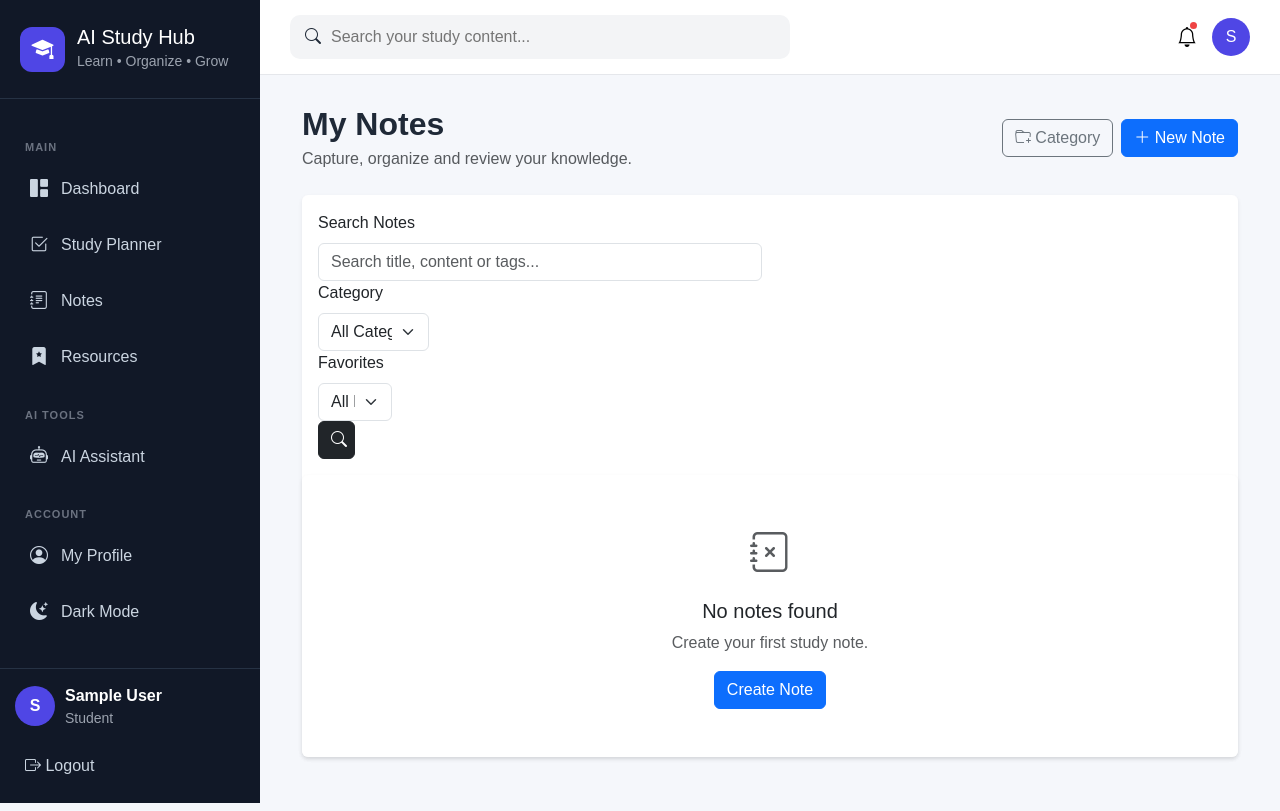
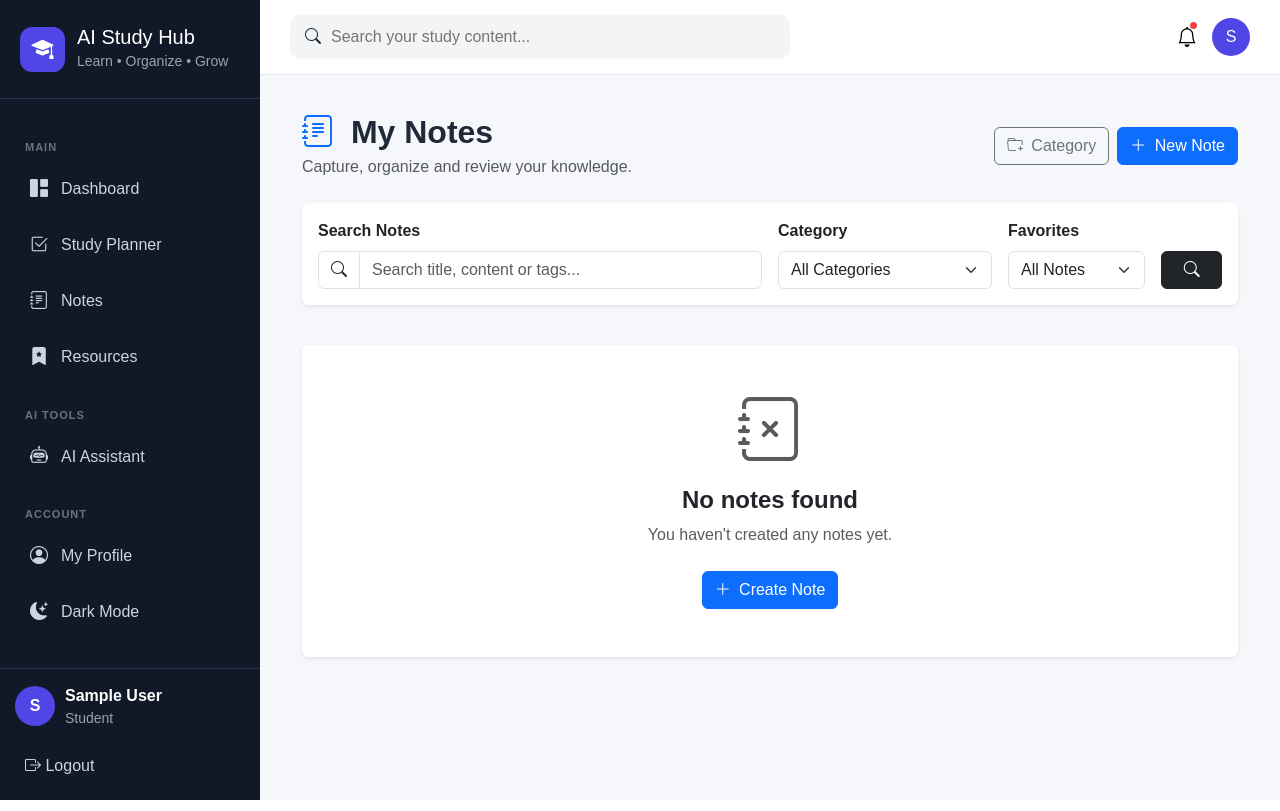
Before and after one commit to mrrdwan370-a11y/AI-study, a Django app: page /notes/ in a window 1280 px wide. Run offline with Django 5.2, Linux system fonts and the light colour scheme; the visitor is signed in with stand-in values (Sample User, id 1); data that the repository does not hold is empty.

Commit message:
Added new feature

```diff
--- a/notes/templates/notes/notes_list.html
+++ b/notes/templates/notes/notes_list.html
@@ -1,18 +1,20 @@
-
 {% extends "base.html" %}
 {% load static %}
+
 {% block title %}
 My Notes | AI Study Hub
 {% endblock %}
 
 {% block content %}
 
-<div class="container-fluid">
+<div class="container-fluid py-2">
 
-    <div class="d-flex justify-content-between align-items-center mb-4">
+    <!-- Header -->
+    <div class="d-flex flex-column flex-md-row justify-content-between align-items-md-center gap-3 mb-4">
 
         <div>
             <h2 class="fw-bold mb-1">
+                <i class="bi bi-journal-text text-primary me-2"></i>
                 My Notes
             </h2>
 
@@ -23,22 +25,18 @@ My Notes | AI Study Hub
 
         <div class="d-flex gap-2">
 
-            <a
-                href="{% url 'category_create' %}"
+            <a href="{% url 'category_create' %}"
                class="btn btn-outline-secondary">
 
-                <i class="bi bi-folder-plus"></i>
-
+                <i class="bi bi-folder-plus me-1"></i>
                 Category
 
             </a>
 
-            <a
-                href="{% url 'note_create' %}"
+            <a href="{% url 'note_create' %}"
                class="btn btn-primary">
 
-                <i class="bi bi-plus-lg"></i>
-
+                <i class="bi bi-plus-lg me-1"></i>
                 New Note
 
             </a>
@@ -48,23 +46,27 @@ My Notes | AI Study Hub
     </div>
 
 
-    <!-- Search & Filter -->
-
+    <!-- Search & Filters -->
     <div class="card border-0 shadow-sm mb-4">
 
         <div class="card-body">
 
-            <form
-                method="GET"
-                class="row g-3">
+            <form method="GET" class="row g-3">
 
+                <!-- Search -->
                 <div class="col-12 col-lg-6">
 
-                    <label class="form-label">
+                    <label class="form-label fw-semibold">
                         Search Notes
                     </label>
 
                     <div class="position-relative">
+
+                        <div class="input-group">
+
+                            <span class="input-group-text bg-white">
+                                <i class="bi bi-search"></i>
+                            </span>
 
                             <input
                                 type="text"
@@ -75,18 +77,24 @@ My Notes | AI Study Hub
                                 autocomplete="off"
                                 placeholder="Search title, content or tags...">
 
+                        </div>
+
+                        <!-- Live Search Results -->
                         <div
                             id="liveSearchResults"
                             class="list-group position-absolute w-100 shadow-sm d-none"
-        style="z-index: 1000;">
+                            style="z-index: 1050;">
+                        </div>
+
                     </div>
 
                 </div>
 
 
-                <div class="col-12 col-md-5 col-lg-3">
+                <!-- Category -->
+                <div class="col-12 col-md-6 col-lg-3">
 
-                    <label class="form-label">
+                    <label class="form-label fw-semibold">
                         Category
                     </label>
 
@@ -117,9 +125,10 @@ My Notes | AI Study Hub
                 </div>
 
 
+                <!-- Favorites -->
                 <div class="col-12 col-md-4 col-lg-2">
 
-                    <label class="form-label">
+                    <label class="form-label fw-semibold">
                         Favorites
                     </label>
 
@@ -137,7 +146,7 @@ My Notes | AI Study Hub
                                 selected
                             {% endif %}>
 
-                            Favorites
+                            ⭐ Favorites
 
                         </option>
 
@@ -146,9 +155,11 @@ My Notes | AI Study Hub
                 </div>
 
 
-                <div class="col-12 col-md-3 col-lg-1 d-flex align-items-end">
+                <!-- Search Button -->
+                <div class="col-12 col-md-2 col-lg-1 d-flex align-items-end">
 
                     <button
+                        type="submit"
                         class="btn btn-dark w-100">
 
                         <i class="bi bi-search"></i>
@@ -164,7 +175,39 @@ My Notes | AI Study Hub
     </div>
 
 
-    <!-- Notes -->
+    <!-- Notes Count -->
+    <div class="d-flex justify-content-between align-items-center mb-3">
+
+        <div>
+
+            {% if page_obj.paginator.count %}
+
+            <span class="text-muted">
+                Showing
+                <strong>{{ page_obj.paginator.count }}</strong>
+                note{{ page_obj.paginator.count|pluralize }}
+            </span>
+
+            {% endif %}
+
+        </div>
+
+        {% if search or selected_category or favorite %}
+
+        <a href="{% url 'notes_list' %}"
+           class="btn btn-sm btn-outline-secondary">
+
+            <i class="bi bi-x-circle me-1"></i>
+            Clear Filters
+
+        </a>
+
+        {% endif %}
+
+    </div>
+
+
+    <!-- Notes Grid -->
 
     <div class="row g-4">
 
@@ -172,35 +215,67 @@ My Notes | AI Study Hub
 
         <div class="col-12 col-md-6 col-xl-4">
 
-            <div class="card border-0 shadow-sm h-100 overflow-hidden">
+            <div class="card border-0 shadow-sm h-100 note-card">
 
+                <!-- Image -->
+                {% if note.image %}
 
-                {% if note.image %}
+                <div class="position-relative">
 
                     <img
                         src="{{ note.image.url }}"
                         class="card-img-top"
-                    style="height: 180px; object-fit: cover;"
+                        style="height: 190px; object-fit: cover;"
                         alt="{{ note.title }}">
+
+                    {% if note.is_favorite %}
+
+                    <span
+                        class="position-absolute top-0 end-0 m-3 badge bg-warning text-dark">
+
+                        <i class="bi bi-star-fill me-1"></i>
+                        Favorite
+
+                    </span>
+
+                    {% endif %}
+
+                </div>
 
                 {% endif %}
 
 
-                <div class="card-body">
+                <div class="card-body d-flex flex-column">
 
-                    <div class="d-flex justify-content-between">
+                    <!-- Category + Favorite -->
+
+                    <div class="d-flex justify-content-between align-items-center mb-2">
+
+                        <div>
 
                             {% if note.category %}
 
                             <span class="badge bg-primary-subtle text-primary">
 
+                                <i class="bi bi-folder me-1"></i>
                                 {{ note.category.name }}
+
+                            </span>
+
+                            {% else %}
+
+                            <span class="badge bg-light text-muted">
+
+                                No Category
 
                             </span>
 
                             {% endif %}
 
+                        </div>
 
+
+                        <!-- Favorite -->
                         <form
                             method="POST"
                             action="{% url 'note_toggle_favorite' note.pk %}">
@@ -208,7 +283,9 @@ My Notes | AI Study Hub
                             {% csrf_token %}
 
                             <button
-                                class="btn btn-sm border-0">
+                                type="submit"
+                                class="btn btn-sm btn-light rounded-circle"
+                                title="Toggle Favorite">
 
                                 {% if note.is_favorite %}
 
@@ -227,61 +304,90 @@ My Notes | AI Study Hub
                     </div>
 
 
-                    <h5 class="fw-bold mt-3">
+                    <!-- Title -->
+
+                    <h5 class="fw-bold mb-2">
+
                         {{ note.title }}
+
                     </h5>
 
 
-                    <p class="text-muted">
+                    <!-- Content -->
+
+                    <p class="text-muted small mb-3">
 
                         {{ note.content|truncatewords:25 }}
 
                     </p>
 
 
+                    <!-- Tags -->
+
+                    {% if note.tags.all %}
+
                     <div class="mb-3">
 
                         {% for tag in note.tags.all %}
 
-                        <span class="badge bg-light text-dark me-1">
+                        <span class="badge bg-light text-dark border me-1 mb-1">
+
                             #{{ tag.name }}
+
                         </span>
 
                         {% endfor %}
 
                     </div>
 
+                    {% endif %}
 
-                    <div class="d-flex justify-content-between align-items-center">
+
+                    <!-- Spacer -->
+
+                    <div class="mt-auto">
+
+                        <div class="d-flex justify-content-between align-items-center mb-3">
 
                             <small class="text-muted">
+
+                                <i class="bi bi-clock me-1"></i>
 
                                 {{ note.updated_at|date:"M d, Y" }}
 
                             </small>
 
+                        </div>
 
-                        <div class="d-flex gap-1">
+
+                        <!-- Actions -->
+
+                        <div class="d-flex gap-2">
 
                             <a
                                 href="{% url 'note_detail' note.pk %}"
-                                class="btn btn-sm btn-outline-primary">
+                                class="btn btn-sm btn-primary flex-grow-1">
 
+                                <i class="bi bi-eye me-1"></i>
                                 View
 
                             </a>
 
+
                             <a
                                 href="{% url 'note_update' note.pk %}"
-                                class="btn btn-sm btn-outline-secondary">
+                                class="btn btn-sm btn-outline-secondary"
+                                title="Edit">
 
                                 <i class="bi bi-pencil"></i>
 
                             </a>
 
+
                             <a
                                 href="{% url 'note_delete' note.pk %}"
-                                class="btn btn-sm btn-outline-danger">
+                                class="btn btn-sm btn-outline-danger"
+                                title="Delete">
 
                                 <i class="bi bi-trash"></i>
 
@@ -297,7 +403,10 @@ My Notes | AI Study Hub
 
         </div>
 
+
         {% empty %}
+
+        <!-- Empty State -->
 
         <div class="col-12">
 
@@ -305,20 +414,49 @@ My Notes | AI Study Hub
 
                 <div class="card-body text-center py-5">
 
-                    <i class="bi bi-journal-x fs-1 text-muted"></i>
+                    <div class="mb-3">
 
-                    <h5 class="mt-3">
+                        <i class="bi bi-journal-x display-3 text-muted"></i>
+
+                    </div>
+
+                    <h4 class="fw-bold">
                         No notes found
-                    </h5>
+                    </h4>
 
-                    <p class="text-muted">
-                        Create your first study note.
+                    <p class="text-muted mb-4">
+
+                        {% if search or selected_category or favorite %}
+
+                        Try changing your search or filters.
+
+                        {% else %}
+
+                        You haven't created any notes yet.
+
+                        {% endif %}
+
                     </p>
+
+
+                    {% if search or selected_category or favorite %}
+
+                    <a
+                        href="{% url 'notes_list' %}"
+                        class="btn btn-outline-secondary me-2">
+
+                        Clear Filters
+
+                    </a>
+
+                    {% endif %}
+
 
                     <a
                         href="{% url 'note_create' %}"
                         class="btn btn-primary">
 
+                        <i class="bi bi-plus-lg me-1"></i>
                         Create Note
 
                     </a>
@@ -342,6 +480,9 @@ My Notes | AI Study Hub
 
         <ul class="pagination justify-content-center">
 
+
+            <!-- Previous -->
+
             {% if page_obj.has_previous %}
 
             <li class="page-item">
@@ -350,22 +491,35 @@ My Notes | AI Study Hub
                     class="page-link"
                     href="?page={{ page_obj.previous_page_number }}&search={{ search }}&category={{ selected_category }}&favorite={{ favorite }}">
 
+                    <i class="bi bi-chevron-left"></i>
                     Previous
 
                 </a>
 
             </li>
 
+            {% else %}
+
+            <li class="page-item disabled">
+
+                <span class="page-link">
+
+                    <i class="bi bi-chevron-left"></i>
+                    Previous
+
+                </span>
+
+            </li>
+
             {% endif %}
 
+
+            <!-- Pages -->
 
             {% for num in page_obj.paginator.page_range %}
 
             <li
-                class="page-item
-                {% if page_obj.number == num %}
-                    active
-                {% endif %}">
+                class="page-item {% if page_obj.number == num %}active{% endif %}">
 
                 <a
                     class="page-link"
@@ -380,6 +534,8 @@ My Notes | AI Study Hub
             {% endfor %}
 
 
+            <!-- Next -->
+
             {% if page_obj.has_next %}
 
             <li class="page-item">
@@ -389,8 +545,22 @@ My Notes | AI Study Hub
                     href="?page={{ page_obj.next_page_number }}&search={{ search }}&category={{ selected_category }}&favorite={{ favorite }}">
 
                     Next
+                    <i class="bi bi-chevron-right"></i>
 
                 </a>
+
+            </li>
+
+            {% else %}
+
+            <li class="page-item disabled">
+
+                <span class="page-link">
+
+                    Next
+                    <i class="bi bi-chevron-right"></i>
+
+                </span>
 
             </li>
 
@@ -405,6 +575,8 @@ My Notes | AI Study Hub
 </div>
 
 {% endblock %}
+
+
 {% block extra_js %}
 
 <script src="{% static 'js/notes-search.js' %}"></script>
```
Also changed, not shown: ai_assistant/views.py (+64 -37 lines). Lines whose indentation alone changed are shown as unchanged.
